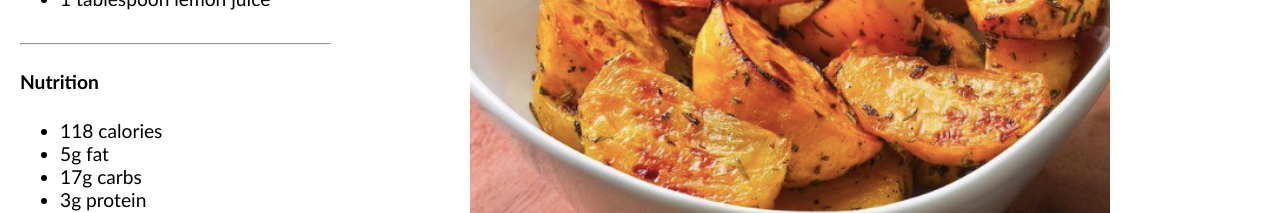
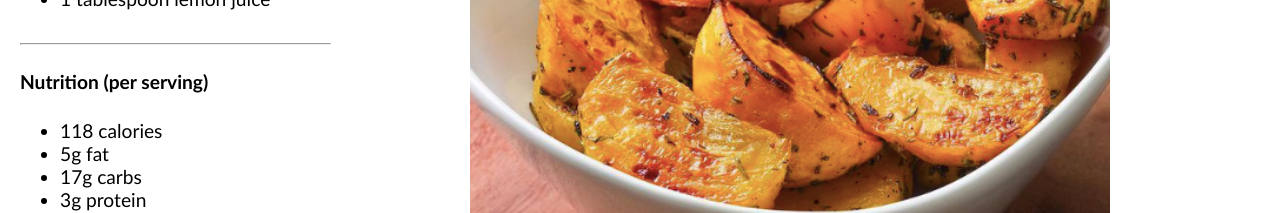
Before and after one commit to fiona-chung/fiona-chung.github.io, a plain HTML site: page index.html in a window 1280 px wide. Shown: the part 500-713 px from the top of the page. Drawn offline with Linux system fonts and the light colour scheme; a web font is replaced by a local one.

Commit message:
Update index.html

```diff
--- a/index.html
+++ b/index.html
@@ -40,7 +40,7 @@
                 <br>
                 <hr>
                 <section>
-                    <h4>Nutrition</h4>
+                    <h4>Nutrition (per serving)</h4>
                     <ul>
                         <li>118 calories</li>
                         <li>5g fat</li>
```
